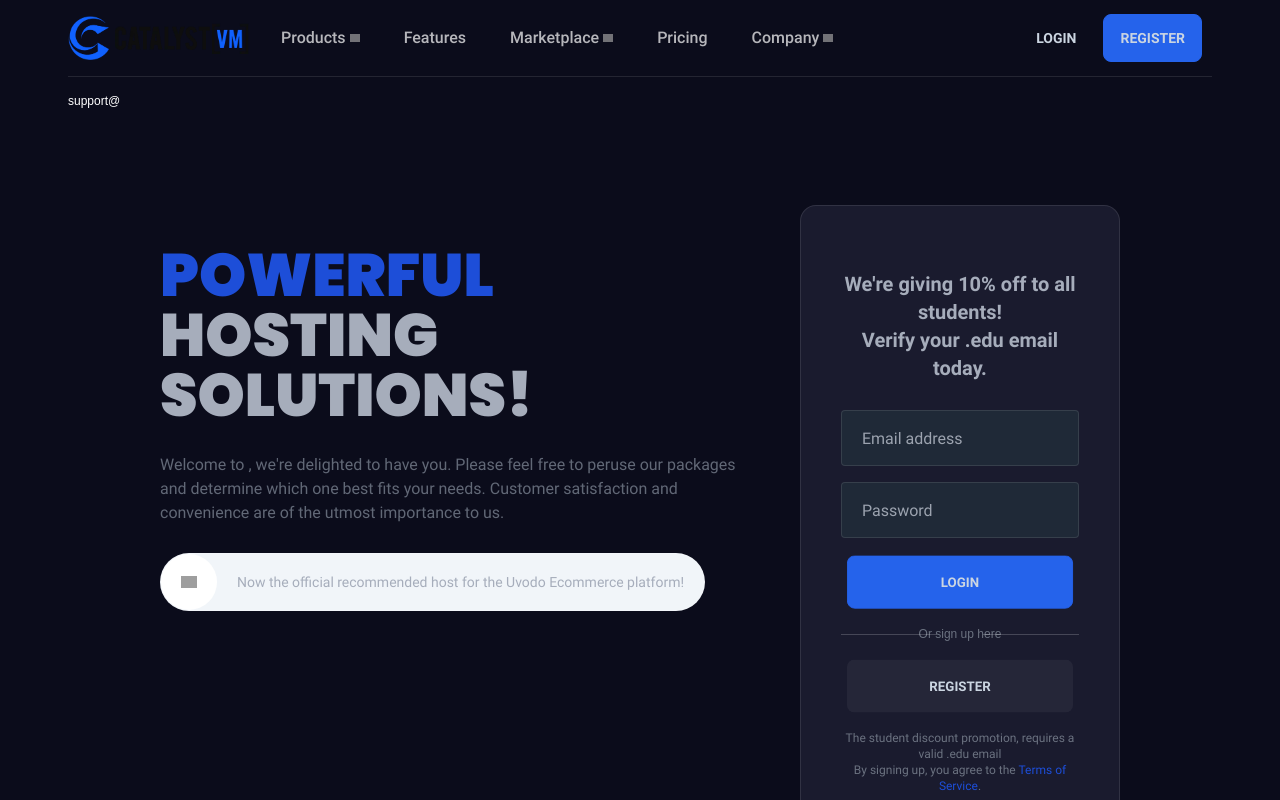
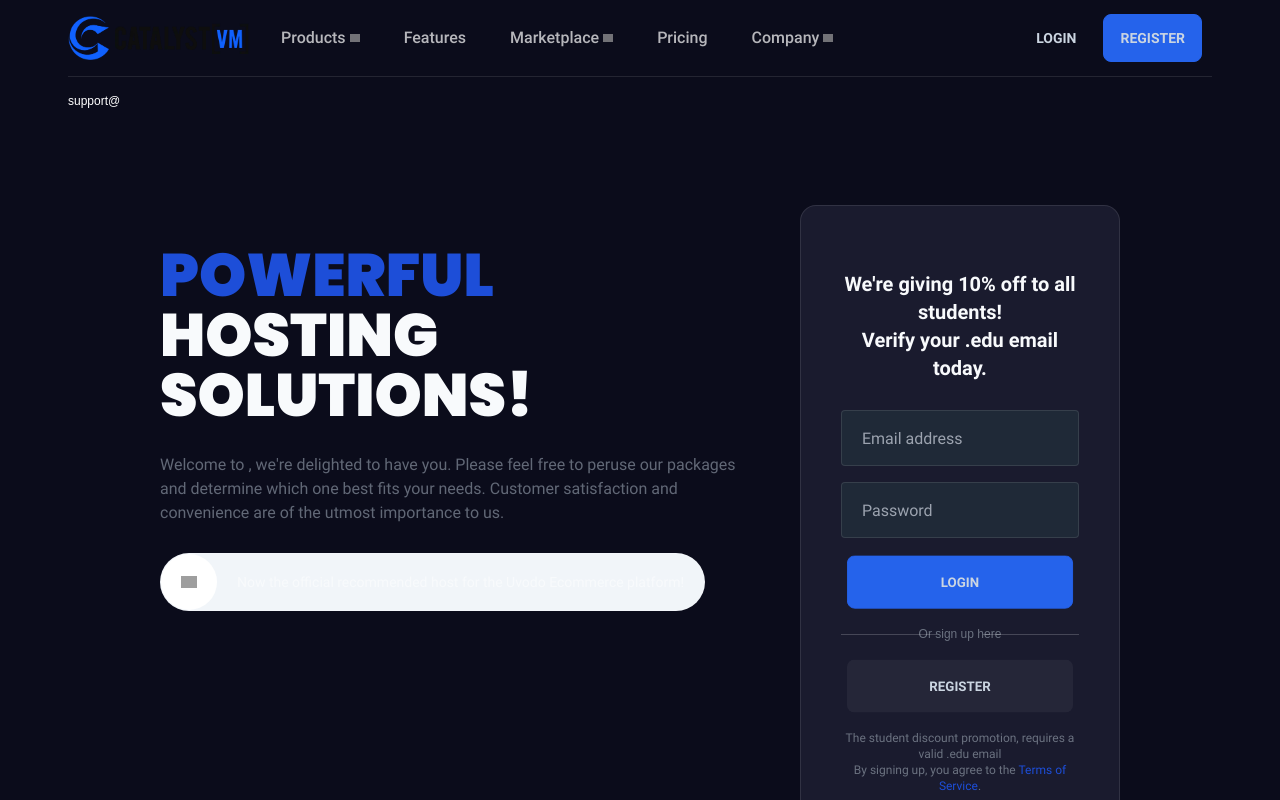
Before and after one commit to CatalystVM/Web, a Nuxt app: page / in a window 1280 px wide. Built offline with nearby package versions, Linux system fonts and the light colour scheme; grey boxes are pictures that could not be loaded; a web font is replaced by a local one; what @fortawesome/pro-light-svg-icons, @fortawesome/pro-regular-svg-icons, @fortawesome/pro-solid-svg-icons would draw is missing.

Commit message:
Put layout into a single div

```diff
--- a/layouts/default.vue
+++ b/layouts/default.vue
@@ -11,6 +11,7 @@ const setColorTheme = (newTheme: Theme) => {
 </script>
 
 <template>
+    <div>
 
         <Head>
             <Meta charset="utf-8" />
@@ -60,10 +61,12 @@ const setColorTheme = (newTheme: Theme) => {
         <!-- <CookiesDialog /> -->
         <NavBar />
 
-    <main class="mt-0 transition-all duration-200 overflow-hidden w-full h-screen m-0 font-roboto ease-soft-in-out">
+        <main
+            class="mt-0 transition-all duration-200 overflow-hidden w-full h-screen m-0 font-roboto text-slate-50 ease-soft-in-out">
             <section class="relative py-20 overflow-hidden">
                 <slot />
             </section>
         </main>
         <!-- <Footer /> -->
+    </div>
 </template>
```
Lines whose indentation alone changed are shown as unchanged.
